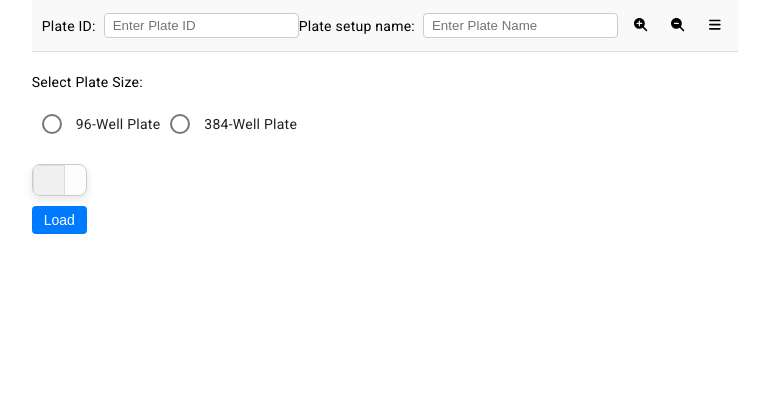
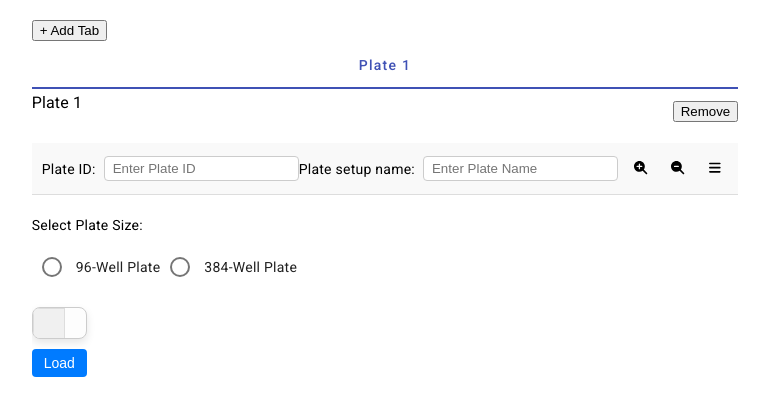
Before and after one commit to Rosu-Andrei/Plate-Selection-POC, an Angular app: page / in a window 1280 px wide. Shown: the top 416 px of the page, without its empty margins (255-1024 px from the left). Built offline with nearby package versions, Linux system fonts and the light colour scheme.

Commit message:
tab-as-angular-app - created a new component for managing multiple tabs in the browser

```diff
--- a/src/app/app.component.html
+++ b/src/app/app.component.html
@@ -1 +1 @@
-<app-multi-well-plate></app-multi-well-plate>
+<app-plate-tabs></app-plate-tabs>
--- /dev/null
+++ b/src/app/plate-tabs/plate-tabs.component.css
@@ -0,0 +1,10 @@
+.plate-tabs-container {
+  margin: 20px;
+}
+
+.tab-header {
+  display: flex;
+  justify-content: space-between;
+  align-items: center;
+  margin-bottom: 10px;
+}
--- /dev/null
+++ b/src/app/plate-tabs/plate-tabs.component.html
@@ -0,0 +1,21 @@
+<div class="plate-tabs-container">
+  <!-- Add New Tab Button -->
+  <button mat-raised-button color="primary" (click)="addTab()">+ Add Tab</button>
+
+  <!-- Tabs Section -->
+  <mat-tab-group>
+    <mat-tab
+      *ngFor="let tab of tabs; let i = index"
+      [label]="'Plate ' + tab"
+    >
+      <!-- Optional: Tab content header with a remove button -->
+      <div class="tab-header">
+        <h3>Plate {{ tab }}</h3>
+        <button mat-raised-button color="warn" (click)="removeTab(i)">Remove</button>
+      </div>
+
+      <!-- Insert your multi-well-plate component for each tab -->
+      <app-multi-well-plate></app-multi-well-plate>
+    </mat-tab>
+  </mat-tab-group>
+</div>
--- /dev/null
+++ b/src/app/plate-tabs/plate-tabs.component.ts
@@ -0,0 +1,30 @@
+import { Component } from '@angular/core';
+
+@Component({
+  selector: 'app-plate-tabs',
+  templateUrl: './plate-tabs.component.html',
+  styleUrls: ['./plate-tabs.component.css'],
+})
+export class PlateTabsComponent {
+  /**
+   * Each item in this array represents a single tab.
+   * You can store any type of object here. For simplicity,
+   * we'll store just an incrementing numeric ID.
+   */
+  tabs: number[] = [1]; // Start with one tab open
+
+  /**
+   * Add a new tab by pushing a unique number
+   * or any other data structure if you prefer.
+   */
+  addTab(): void {
+    this.tabs.push(this.tabs.length + 1);
+  }
+
+  /**
+   * Remove a tab at a given index.
+   */
+  removeTab(index: number): void {
+    this.tabs.splice(index, 1);
+  }
+}
```
Also changed, not shown: src/app/app.module.ts (+7 -2 lines), 1 other file (tests, documents, lock files or other folders).
